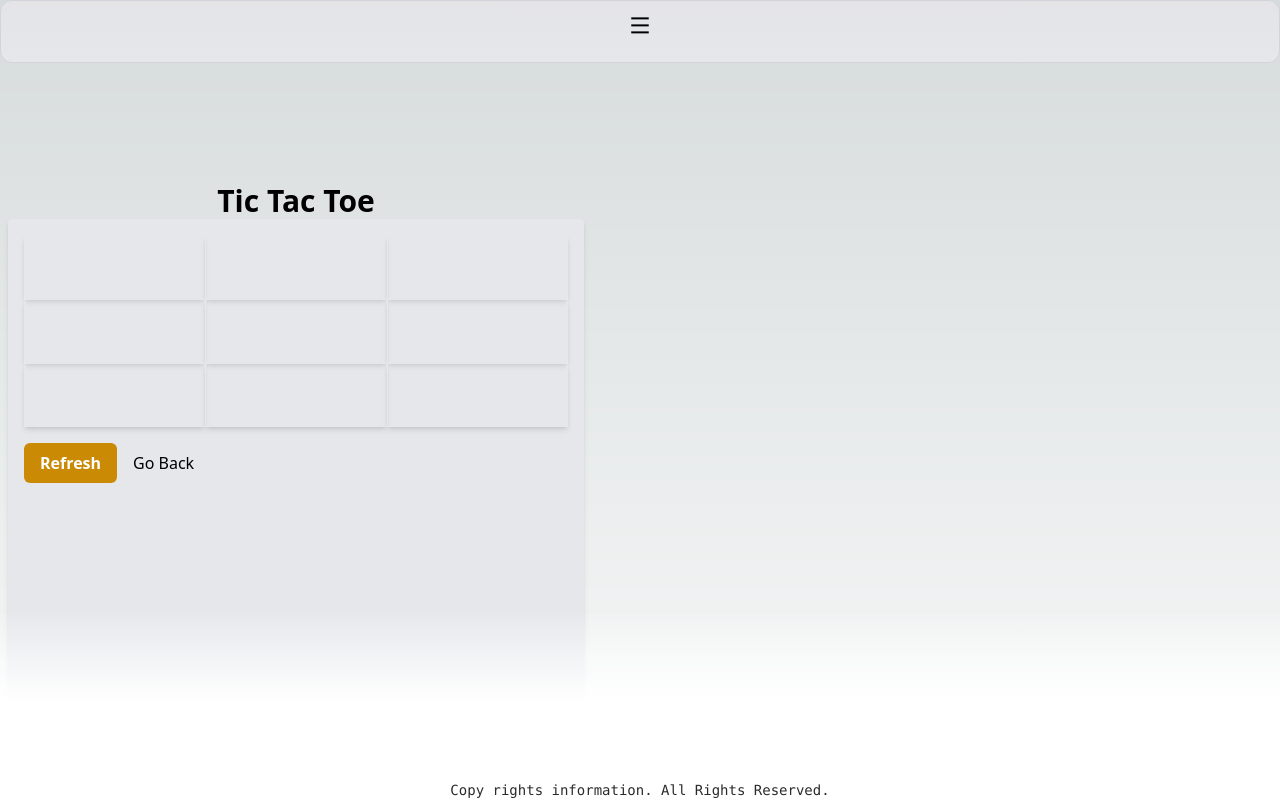
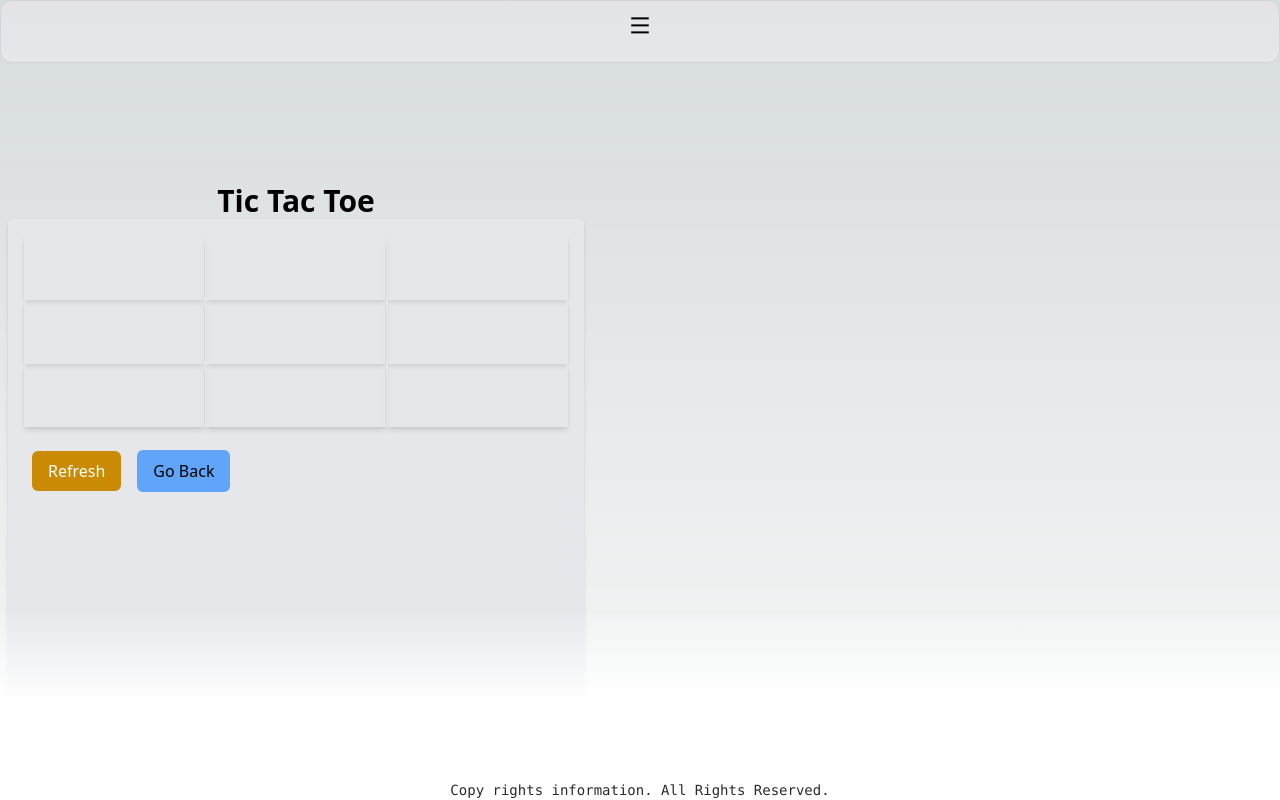
Before and after one commit to arnab-156/arnab-majumdar, a Next.js app: page /games/tic-tac-toe in a window 1280 px wide. Shown: the top 800 px of the page. Built offline with nearby package versions, Linux system fonts and the light colour scheme.

Commit message:
button style and inverted button styles applied in multiple places

```diff
--- a/src/app/components/calculator.tsx
+++ b/src/app/components/calculator.tsx
@@ -24,7 +24,7 @@ export const Calculator: NextPage = () => {
         setSecondValue("0");
         setError(undefined);
         setCurrentValue('0');
-    }
+    };
 
     const calculateValue = (operation: string, currentValue: string, secondValue: string) => {
         switch (operation) {
@@ -51,7 +51,7 @@ export const Calculator: NextPage = () => {
             default:
                 break;
         }
-    }
+    };
 
     const handleOperatorsClick = (val: string, firstValue: string, secondValue: string, currOperation?: string) => {
         switch (val) {
--- a/src/app/components/tictactoe.tsx
+++ b/src/app/components/tictactoe.tsx
@@ -2,6 +2,7 @@
 import { useEffect, useState } from "react";
 import Link from 'next/link';
 import type { NextPage } from 'next';
+import { buttonStyle, invertedButtonStyle } from "../utility/stylevariables";
 
 type Player = "X" | "O"
 
@@ -100,12 +101,12 @@ export const TicTacToe: NextPage = () => {
             <div className="my-4">
                 <button
                     onClick={handleRefresh}
-                    className="bg-yellow-600 hover:bg-yellow-700 text-white font-bold py-2 px-4 rounded-md focus:outline-none"
+                    className={`${invertedButtonStyle} py-2 px-4`}
                 >
                     Refresh
                 </button>
                 <Link
-                    className="p-2 m-2 hover:text-lg hover:underline"
+                    className={`${buttonStyle} py-2.5 px-4`}
                     href="/tech">
                     Go Back
                 </Link>
--- a/src/app/components/trivia.tsx
+++ b/src/app/components/trivia.tsx
@@ -4,6 +4,7 @@ import { useEffect, useState, useContext } from "react";
 import Link from 'next/link';
 import { TriviaContext } from '../provider/TriviaProvider';
 import { decodeEntities } from '../utility/utilities';
+import { buttonStyle, invertedButtonStyle } from '../utility/stylevariables';
 
 const $default = {
     "type": "multiple",
@@ -82,7 +83,7 @@ export const Trivia: NextPage = () => {
     };
 
     return (
-        <div className="m-4 p-2 rounded content-center">
+        <div className="m-4 p-2 rounded content-center pb-28">
             <div className="block pb-28">
                 <h1 className="text-lg m-2 p-4"><strong>Question#{questionNumber + 1}: </strong>{question}</h1>
                 <form className="flex flex-col m-4 p-4 bg-gray-500/80 rounded" onSubmit={handleSubmit}>
@@ -132,11 +133,10 @@ export const Trivia: NextPage = () => {
                 </div>
                 <Link
                     href={"/tech"}
-                    className='px-6 py-2 font-small text-center rounded-sm shadow-md bg-yellow-200 ml-2'>
+                    className={`${invertedButtonStyle} px-6 py-2`}>
                     Go Back
                 </Link>
             </div>
-
         </div>
     );
 }
--- a/src/app/utility/stylevariables.tsx
+++ b/src/app/utility/stylevariables.tsx
@@ -1,3 +1,5 @@
 export const cardWrapperStyle = "m-4 hover:transition hover:duration-300 hover:ease-in-out hover:scale-105";
 export const lotus_pink = '#9d174d';
 export const yellowBackgroundTheme = 'bg-yellow-500 hover:bg-yellow-700/75 hover:shadow-lg';
+export const buttonStyle = "p-1 m-2 transition ease-in-out delay-150 bg-blue-400 hover:-translate-y-1 hover:scale-110 hover:bg-yellow-500 duration-300 hover:text-lg rounded-md";
+export const invertedButtonStyle = "p-1 m-2 transition ease-in-out delay-150 bg-yellow-600 text-white hover:-translate-y-1 hover:scale-110 hover:bg-blue-400 duration-300 hover:text-lg rounded-md hover:text-black";
```
